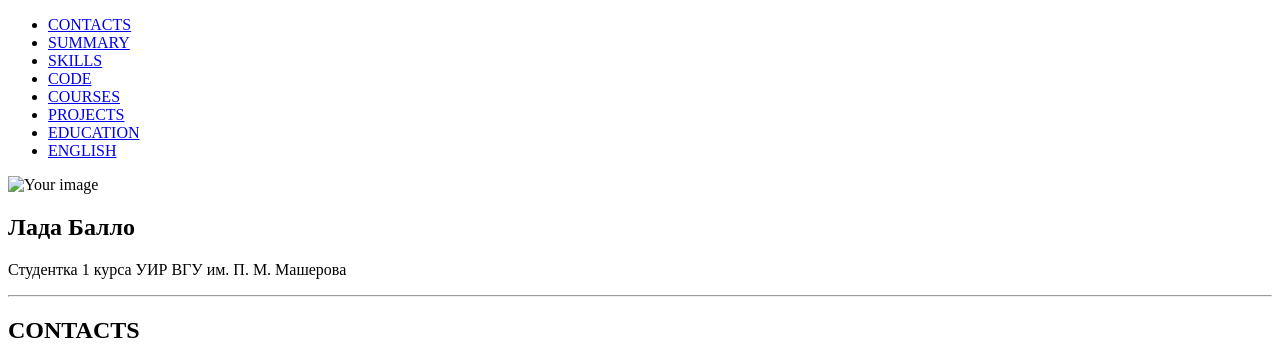
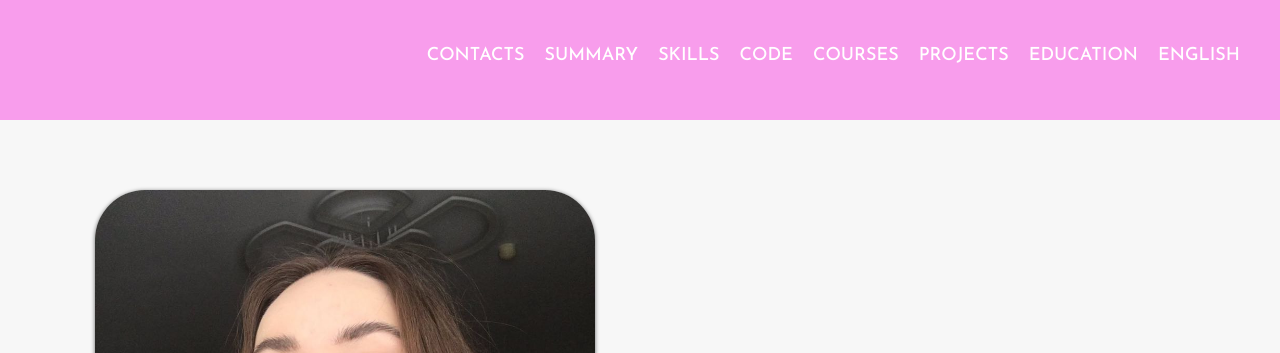
Before and after one commit to ladaballogit/CV, a plain HTML site: page index.html in a window 1280 px wide. Shown: the top 353 px of the page. Drawn offline with Linux system fonts and the light colour scheme; the site is published under a folder, as on GitHub Pages, so addresses that start at the root find nothing.

Commit message:
Update index.html

```diff
--- a/index.html
+++ b/index.html
@@ -7,7 +7,7 @@
     <link rel="preconnect" href="https://fonts.googleapis.com">
 <link rel="preconnect" href="https://fonts.gstatic.com" crossorigin>
 <link href="https://fonts.googleapis.com/css2?family=Josefin+Sans:wght@500&display=swap" rel="stylesheet">
-    <link rel="stylesheet" href="/style.css">
+    <link rel="stylesheet" href="./style.css">
     <title>Document</title>
 </head>
 <body>
@@ -31,7 +31,7 @@
 
   <section class="info-section">
     <div class="info-img">
-      <img src="/photo_2023-05-12_14-06-22.jpg" alt="Your image">
+      <img src="./photo_2023-05-12_14-06-22.jpg" alt="Your image">
     </div>
     <div class="info-text">
       <h2>Лада Балло</h2>
```
